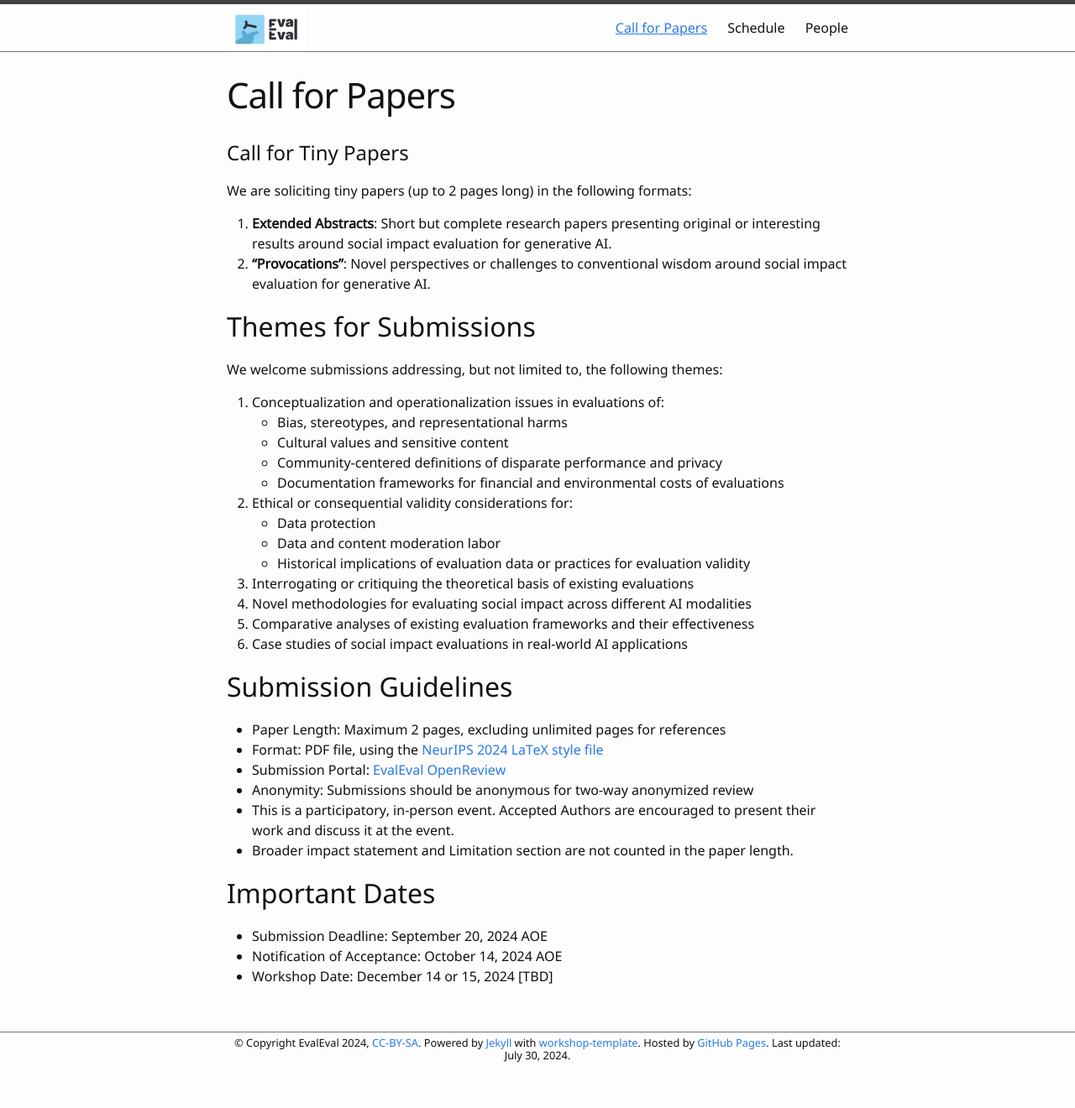
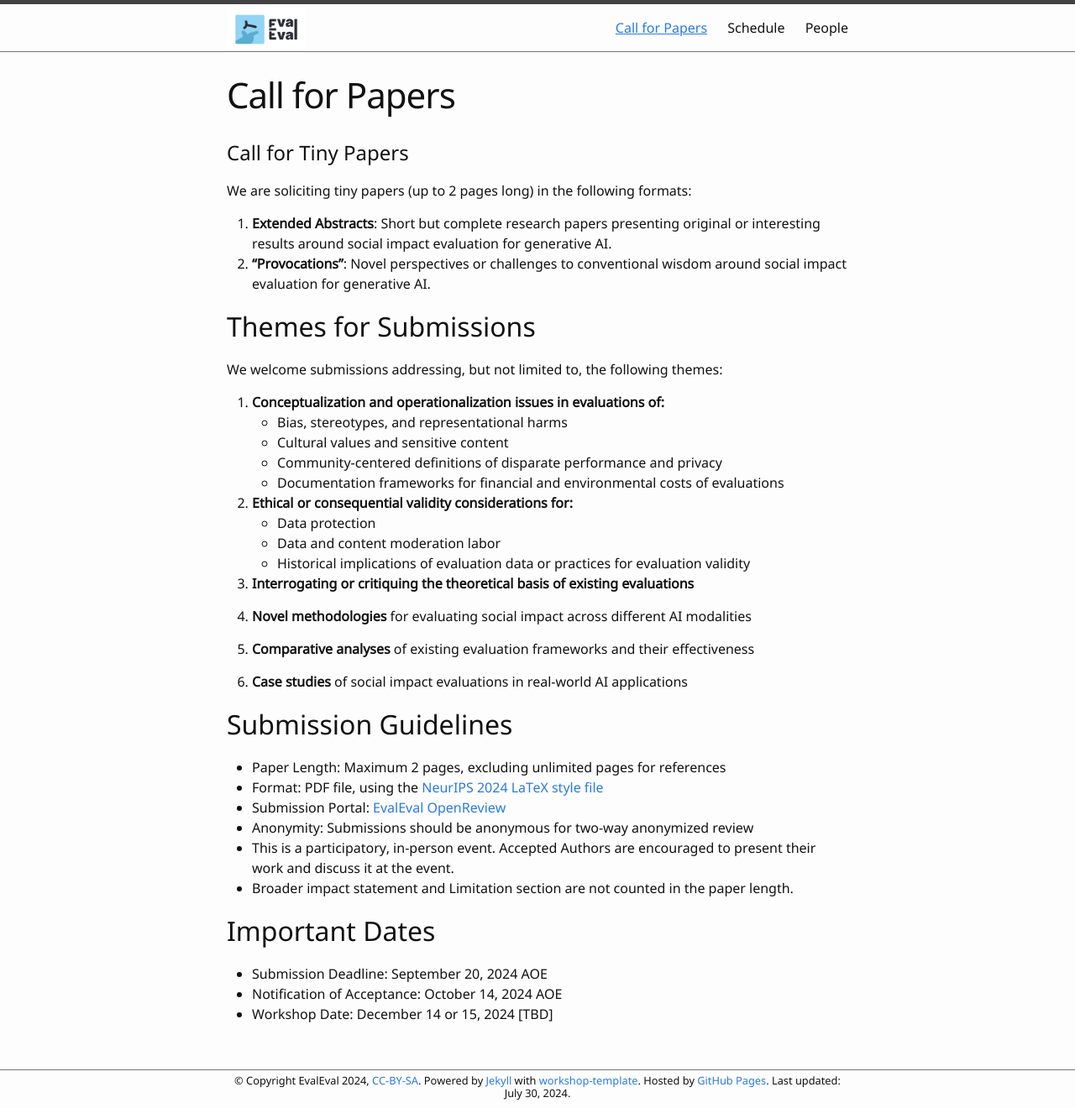
Before and after one commit to aaai-fidu-lab/aaai-fidu-lab.github.io, a Jekyll site: the page built from call-for-papers.md, in a window 1280 px wide. Shown: the whole page at 84% size. Built offline with Jekyll 4.4.1, drawn with Linux system fonts in a browser that asks for light colours; our own code applies the rules of GitHub Pages for plain Markdown files; before the commit the page ends 1275 px from its top, so only the background shows below that.

```diff
--- a/call-for-papers.md
+++ b/call-for-papers.md
@@ -14,19 +14,24 @@ We are soliciting tiny papers (up to 2 pages long) in the following formats:
 
 We welcome submissions addressing, but not limited to, the following themes:
 
-1. Conceptualization and operationalization issues in evaluations of:
+1. **Conceptualization and operationalization issues in evaluations of:**
    - Bias, stereotypes, and representational harms
    - Cultural values and sensitive content
    - Community-centered definitions of disparate performance and privacy
    - Documentation frameworks for financial and environmental costs of evaluations
-2. Ethical or consequential validity considerations for:
+
+2. **Ethical or consequential validity considerations for:**
    - Data protection
    - Data and content moderation labor
    - Historical implications of evaluation data or practices for evaluation validity
-3. Interrogating or critiquing the theoretical basis of existing evaluations
-4. Novel methodologies for evaluating social impact across different AI modalities
-5. Comparative analyses of existing evaluation frameworks and their effectiveness
-6. Case studies of social impact evaluations in real-world AI applications
+
+3. **Interrogating or critiquing the theoretical basis of existing evaluations**
+
+4. **Novel methodologies** for evaluating social impact across different AI modalities
+
+5. **Comparative analyses** of existing evaluation frameworks and their effectiveness
+
+6. **Case studies** of social impact evaluations in real-world AI applications
 
 ## Submission Guidelines
 
```
